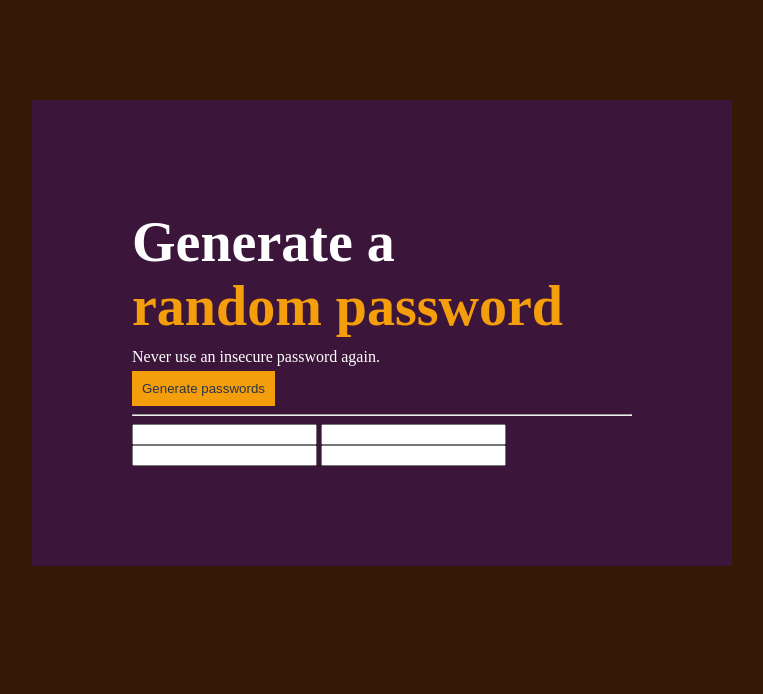
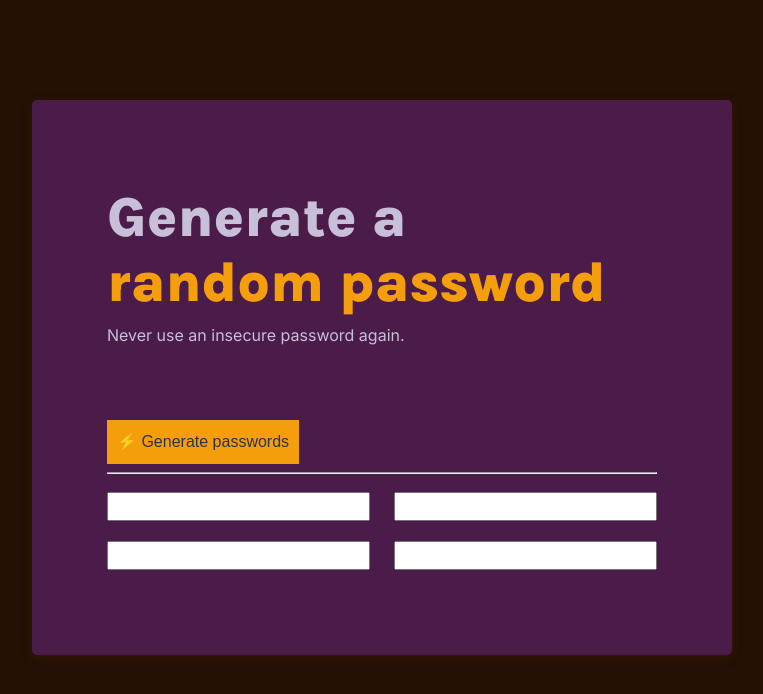
Before and after one commit to ThinkerDreamer/animated-spoon, a Jekyll site: the page pswd-generator-solo-project/index.html, which Jekyll copies as it is, in a window 1280 px wide. Shown: the top 694 px of the page, without its empty margins (258-1021 px from the left). Built offline with Jekyll 4.4.1, drawn with Linux system fonts in a browser that asks for light colours; nearby versions of some CDN libraries.

Commit message:
added Google Fonts, FontAwesome, and did more styling

```diff
--- a/pswd-generator-solo-project/index.css
+++ b/pswd-generator-solo-project/index.css
@@ -4,20 +4,26 @@ html, body {
 }
 
 body {
-    background: #361807;
-    color: white;
+    /*background: #361807;*/
+    background-color: #241005;
+    color: #c8bfd9;
     max-width: 700px;
     margin: 0 auto;
 }
 
 .content {
-    background-color: #3C153B;
-    padding: 100px;
+    /* background-color: #3C153B; */
+    background-color: #4B1B49;
+    padding: 75px;
     margin-top: 100px;
+    border-radius: 5px;
+    box-shadow: 0 3px 10px rgba(66, 35, 0, 0.5);
 }
 h1 {
     margin: 10px auto;
     font-size: 350%;
+    font-family: 'Karla', sans-serif;
+    font-weight: 800;
 }
 
 .colored-text {
@@ -26,7 +32,8 @@ h1 {
 }
 
 p {
-    margin: 5px auto;
+    margin: 5px auto 75px;
+    font-family: 'Inter', sans-serif;
 }
 
 button {
@@ -34,8 +41,33 @@ button {
     color:#273549;
     border: none;
     padding: 10px;
+    font-size: 16px;
+    line-height: 24px;
 }
 
-.passwords {
+button::before {
+    content: "⚡ ";
+  }
 
+.input-container {
+    display: grid;
+    grid-template-columns: 50% 50%;
+    grid-template-rows: 50% 50%;
+    justify-content: space-between;
 }
+
+.password {
+    margin-top: 10px;
+    margin-bottom: 10px;
+    font-size: 125%;
+}
+
+#pw1-el, #pw3-el {
+    margin-left: 0;
+    margin-right: 12px;
+}
+
+#pw2-el, #pw4-el {
+    margin-left: 12px;
+    margin-right: 0;
+}
--- a/pswd-generator-solo-project/index.html
+++ b/pswd-generator-solo-project/index.html
@@ -2,6 +2,10 @@
 <html>
     <head>
         <link rel="stylesheet" href="index.css">
+        <link rel="preconnect" href="https://fonts.googleapis.com">
+        <link rel="preconnect" href="https://fonts.gstatic.com" crossorigin>
+        <link href="https://fonts.googleapis.com/css2?family=Inter&family=Karla:wght@800&display=swap" rel="stylesheet">
+        <script src="https://kit.fontawesome.com/26456b3d35.js" crossorigin="anonymous"></script>
         <title>Password Generator</title>
         <meta name="viewport" content="width=device-width, initial-scale=1.0">
     </head>
@@ -14,10 +18,12 @@
             <main>
                 <button onclick="generatePswds()">Generate passwords</button>
                 <hr>
-                <input type="text" id="pw1-el" class="passwords">
-                <input type="text" id="pw2-el" class="passwords">
-                <input type="text" id="pw3-el" class="passwords">
-                <input type="text" id="pw4-el" class="passwords">
+                <div class="input-container">
+                    <input type="text" id="pw1-el" class="password">
+                    <input type="text" id="pw2-el" class="password">
+                    <input type="text" id="pw3-el" class="password">
+                    <input type="text" id="pw4-el" class="password">
+                </div>
             </main>
         </div>
         <script src="index.js"></script>
--- a/pswd-generator-solo-project/index.js
+++ b/pswd-generator-solo-project/index.js
@@ -21,7 +21,7 @@ let pw4El = document.querySelector("#pw4-el");
 
 // Function to clear passwords each refresh
 window.onload = function() {
-    let passwordEls = document.querySelectorAll(".passwords");
+    let passwordEls = document.querySelectorAll(".password");
     passwordEls.forEach(function(el) {
         el.value = "";
       });
```
